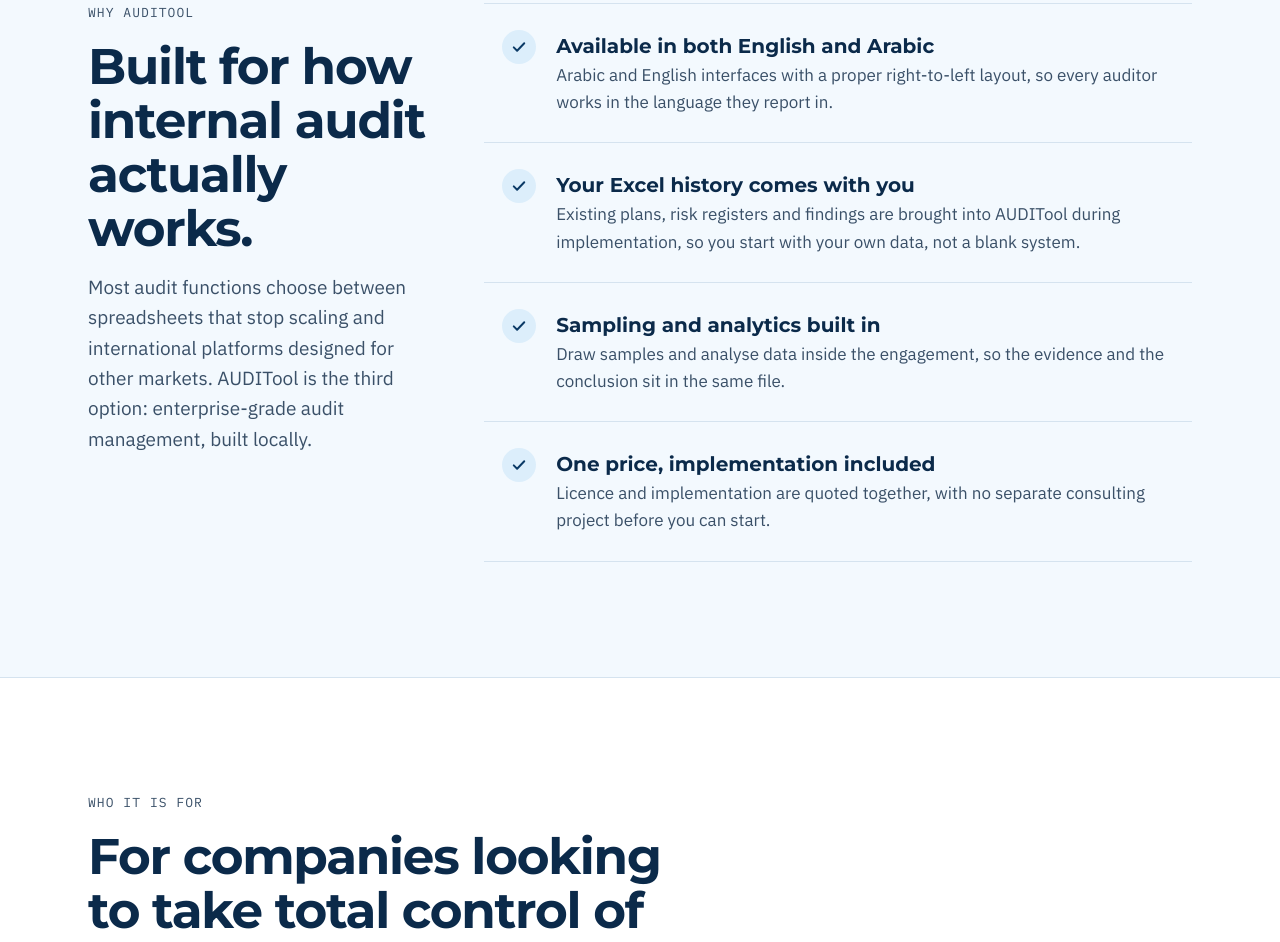
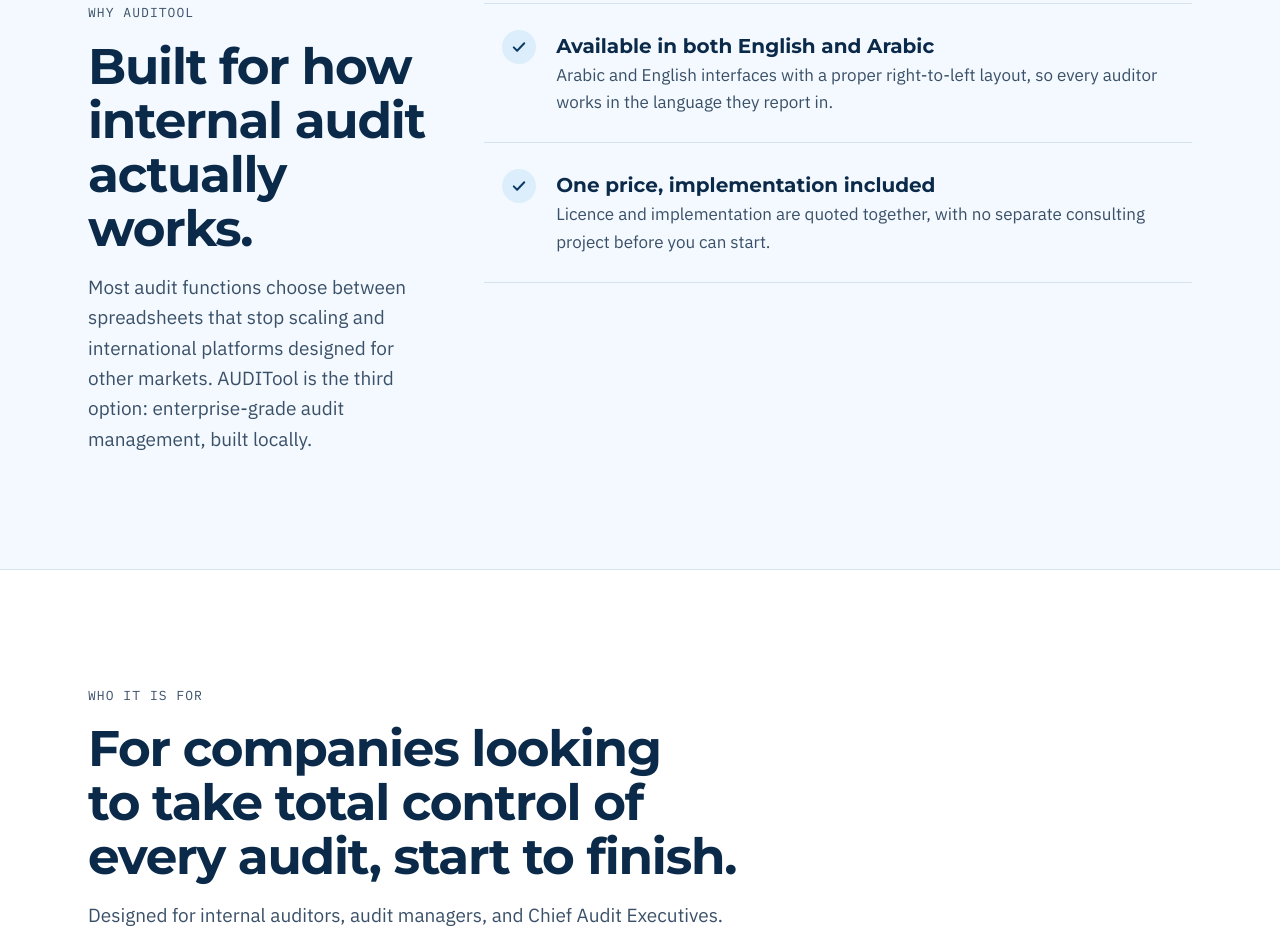
Before and after one commit to yahiaihab40-sf/auditool, a plain HTML site: page index.html in a window 1280 px wide. Shown: the part 3071-4013 px from the top of the page. Drawn offline with Linux system fonts and the light colour scheme.

Commit message:
Add files via upload

```diff
--- a/index.html
+++ b/index.html
@@ -455,8 +455,6 @@ form.sent>:not(.done){display:none}
 </div>
 <ul>
 <li class="rv"><span class="tick"><svg aria-hidden="true" viewBox="0 0 24 24"><path d="M5 12.5l4.5 4.5L19 7"/></svg></span><div><h3 data-i="w1t">Available in both English and Arabic</h3><p data-i="w1d">Arabic and English interfaces with a proper right-to-left layout, so every auditor works in the language they report in.</p></div></li>
-<li class="rv"><span class="tick"><svg aria-hidden="true" viewBox="0 0 24 24"><path d="M5 12.5l4.5 4.5L19 7"/></svg></span><div><h3 data-i="w2t">Your Excel history comes with you</h3><p data-i="w2d">Existing plans, risk registers and findings are brought into AUDITool during implementation, so you start with your own data, not a blank system.</p></div></li>
-<li class="rv"><span class="tick"><svg aria-hidden="true" viewBox="0 0 24 24"><path d="M5 12.5l4.5 4.5L19 7"/></svg></span><div><h3 data-i="w3t">Sampling and analytics built in</h3><p data-i="w3d">Draw samples and analyse data inside the engagement, so the evidence and the conclusion sit in the same file.</p></div></li>
 <li class="rv"><span class="tick"><svg aria-hidden="true" viewBox="0 0 24 24"><path d="M5 12.5l4.5 4.5L19 7"/></svg></span><div><h3 data-i="w4t">One price, implementation included</h3><p data-i="w4d">Licence and implementation are quoted together, with no separate consulting project before you can start.</p></div></li>
 </ul>
 </div>
```
